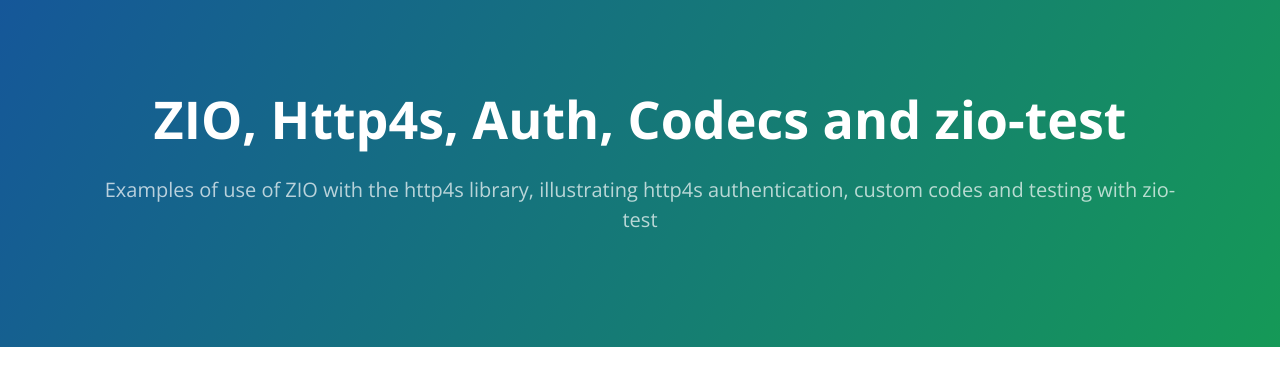
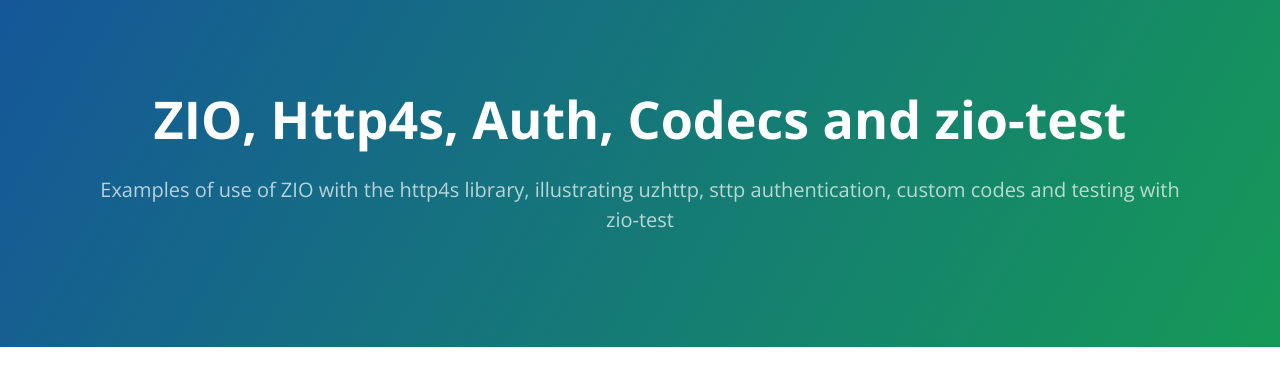
Before and after one commit to TimPigden/TimPigden.github.io, a Jekyll site: the page built from _pages/zio-uzhttp-sttp/uzhttp-sttp.md, in a window 1280 px wide and 900 px high. Shown: the top 371 px of the window. Built offline with Jekyll 4.4.1, drawn with Linux system fonts in a browser that asks for light colours.

```diff
--- a/_pages/zio-uzhttp-sttp/uzhttp-sttp.md
+++ b/_pages/zio-uzhttp-sttp/uzhttp-sttp.md
@@ -1,7 +1,7 @@
 ---
 layout: default
 title: ZIO, Http4s, Auth, Codecs and zio-test
-description: Examples of use of ZIO with the http4s library, illustrating http4s authentication, custom codes and testing with zio-test
+description: Examples of use of ZIO with the http4s library, illustrating uzhttp, sttp authentication, custom codes and testing with zio-test
 ---
 # ZIO-based Http Server and Client using uzhttp and sttp
 
```
